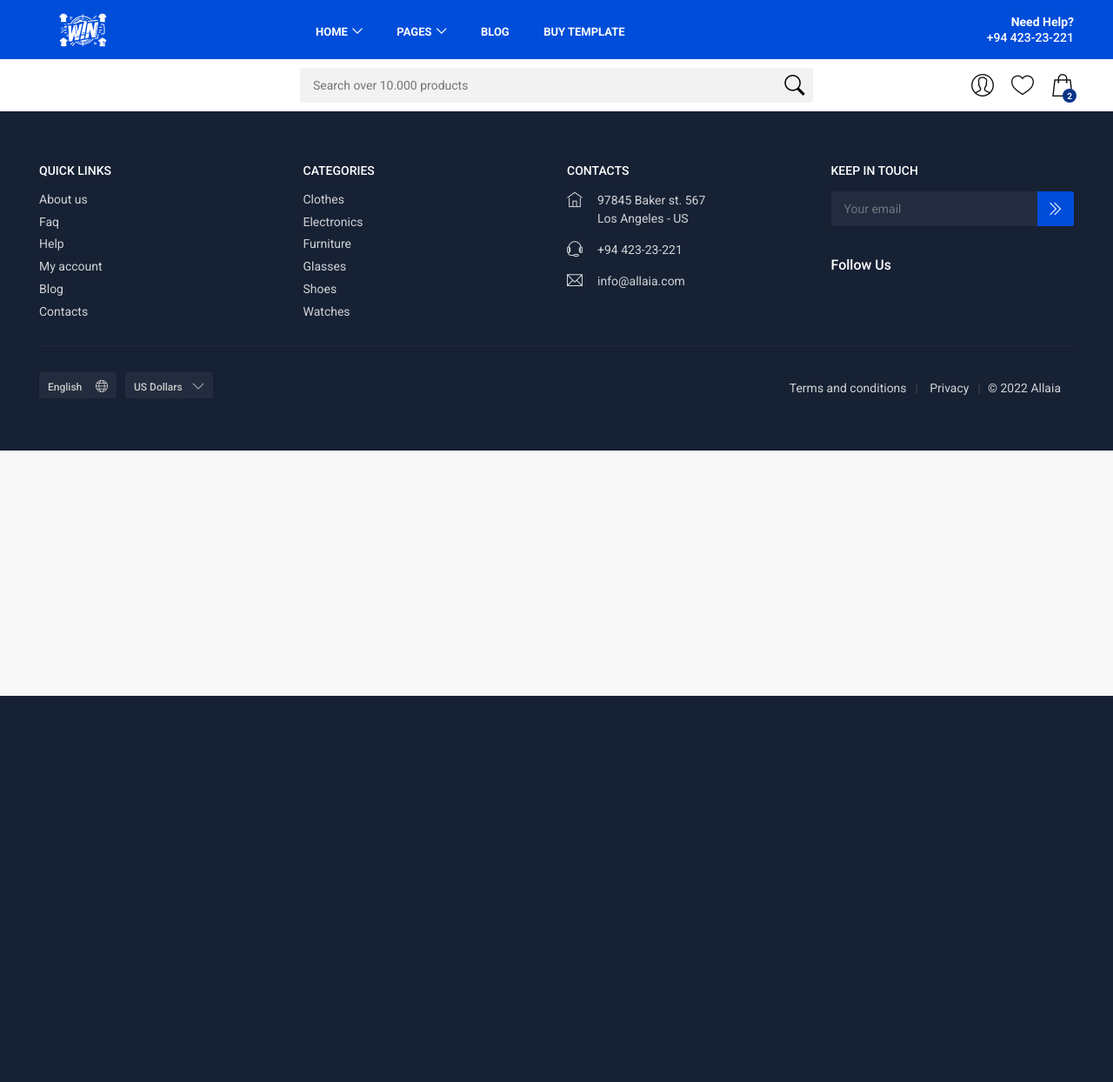
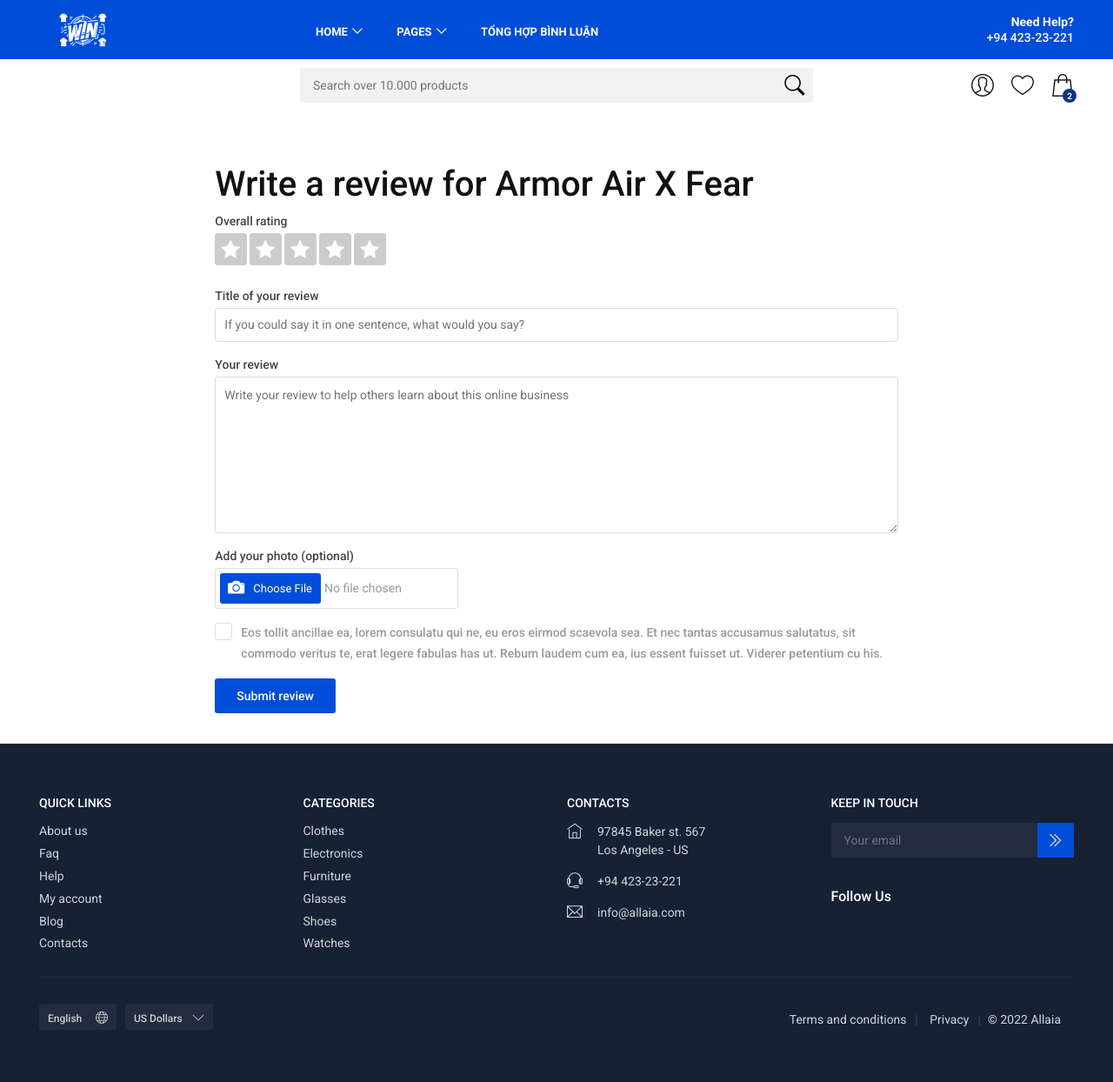
Before and after one commit to phanhung2004/D---n-1, a PHP site: page /index.php?act=leave-review in a window 1280 px wide. Shown: the whole page at 87% size. Before the commit the page ends 800 px from the top, so only its background shows below. Run offline with PHP 8.4, Linux system fonts and the light colour scheme; data that the repository does not hold is empty.

Commit message:
update luong 50

```diff
--- a/html/index.php
+++ b/html/index.php
@@ -10,6 +10,9 @@
     if(isset($_GET['act'])&&($_GET['act']!="")){
         $act=$_GET['act'];
         switch($act){
+            case "leave-review":
+                include "view/leave-review.php";
+                break;
             case "account":
                 include "view/account.php";
                 break;
--- a/html/view/header.php
+++ b/html/view/header.php
@@ -65,10 +65,10 @@
 								<li class="submenu">
 									<a href="javascript:void(0);" class="show-submenu">Home</a>
 									<ul>
-										<li><a href="index.php?act=home">Slider</a></li>
-										<li><a href="index.php?act=index-2">Video Background</a></li>
-										<li><a href="index.php?act=index-3">Vertical Slider</a></li>
-										<li><a href="index.php?act=index-4">GDPR Cookie Bar</a></li>
+										<li><a href="index.php?act=home">Home</a></li>
+										<li><a href="index.php?act=index-2">Video Mô tả</a></li>
+										<!-- <li><a href="index.php?act=index-3">Vertical Slider</a></li>
+										<li><a href="index.php?act=index-4">GDPR Cookie Bar</a></li> -->
 									</ul>
 								</li>
 								<li class="megamenu submenu">
@@ -76,15 +76,15 @@
 									<div class="menu-wrapper">
 										<div class="row small-gutters">
 											<div class="col-lg-3">
-												<h3>Listing grid</h3>
+												<h3>Danh mục các loại áo</h3>
 												<ul>
-													<li><a href="index.php?act=listing-grid-1-full">Grid Full Width</a></li>
-													<li><a href="index.php?act=listing-grid-2-full">Grid Full Width 2</a></li>
-													<li><a href="index.php?act=listing-grid-3">Grid Boxed</a></li>
-													<li><a href="index.php?act=listing-grid-4-sidebar-left">Grid Sidebar Left</a></li>
+													<li><a href="index.php?act=listing-grid-1-full">Áo sơ mi</a></li>
+													<li><a href="index.php?act=listing-grid-2-full">Áo phông</a></li>
+													<li><a href="index.php?act=listing-grid-3">Áo Polo</a></li>
+													<!-- <li><a href="index.php?act=listing-grid-4-sidebar-left">Grid Sidebar Left</a></li>
 													<li><a href="index.php?act=listing-grid-5-sidebar-right">Grid Sidebar Right</a></li>
 													<li><a href="index.php?act=listing-grid-6-sidebar-left">Grid Sidebar Left 2</a></li>
-													<li><a href="index.php?act=listing-grid-7-sidebar-right">Grid Sidebar Right 2</a></li>
+													<li><a href="index.php?act=listing-grid-7-sidebar-right">Grid Sidebar Right 2</a></li> -->
 												</ul>
 											</div>
 											<!-- <div class="col-lg-3">
@@ -140,11 +140,11 @@
 										<li><a href="modal-newsletter.html">Modal Newsletter</a></li>
 									</ul>
 								</li> -->
+								<!-- <li>
+									<a href="index.php?act=blog">Blog</a>
+								</li> -->
 								<li>
-									<a href="index.php?act=blog">Blog</a>
-								</li>
-								<li>
-									<a href="#0">Buy Template</a>
+									<a href="#0">Tổng hợp bình luận</a>
 								</li>
 							</ul>
 						</div>
--- /dev/null
+++ b/html/view/leave-review.php
@@ -0,0 +1,64 @@
+<link href="css/bootstrap.min.css" rel="stylesheet">
+    <link href="css/style.css" rel="stylesheet">
+
+	<!-- SPECIFIC CSS -->
+    <link href="css/leave_review.css" rel="stylesheet">
+
+    <!-- YOUR CUSTOM CSS -->
+    <link href="css/custom.css" rel="stylesheet">
+<main>
+
+
+	<div class="container margin_60_35">
+
+			<div class="row justify-content-center">
+				<div class="col-lg-8">
+					<div class="write_review">
+						<h1>Write a review for Armor Air X Fear</h1>
+						<div class="rating_submit">
+							<div class="form-group">
+							<label class="d-block">Overall rating</label>
+							<span class="rating mb-0">
+								<input type="radio" class="rating-input" id="5_star" name="rating-input" value="5 Stars"><label for="5_star" class="rating-star"></label>
+								<input type="radio" class="rating-input" id="4_star" name="rating-input" value="4 Stars"><label for="4_star" class="rating-star"></label>
+								<input type="radio" class="rating-input" id="3_star" name="rating-input" value="3 Stars"><label for="3_star" class="rating-star"></label>
+								<input type="radio" class="rating-input" id="2_star" name="rating-input" value="2 Stars"><label for="2_star" class="rating-star"></label>
+								<input type="radio" class="rating-input" id="1_star" name="rating-input" value="1 Star"><label for="1_star" class="rating-star"></label>
+							</span>
+							</div>
+						</div>
+						<!-- /rating_submit -->
+						<div class="form-group">
+							<label>Title of your review</label>
+							<input class="form-control" type="text" placeholder="If you could say it in one sentence, what would you say?">
+						</div>
+						<div class="form-group">
+							<label>Your review</label>
+							<textarea class="form-control" style="height: 180px;" placeholder="Write your review to help others learn about this online business"></textarea>
+						</div>
+						<div class="form-group">
+							<label>Add your photo (optional)</label>
+							<div class="fileupload"><input type="file" name="fileupload" accept="image/*"></div>
+						</div>
+						<div class="form-group">
+							<div class="checkboxes float-left add_bottom_15 add_top_15">
+								<label class="container_check">Eos tollit ancillae ea, lorem consulatu qui ne, eu eros eirmod scaevola sea. Et nec tantas accusamus salutatus, sit commodo veritus te, erat legere fabulas has ut. Rebum laudem cum ea, ius essent fuisset ut. Viderer petentium cu his.
+									<input type="checkbox">
+									<span class="checkmark"></span>
+								</label>
+							</div>
+						</div>
+						<a href="confirm.html" class="btn_1">Submit review</a>
+					</div>
+				</div>
+		</div>
+		<!-- /row -->
+		</div>
+		<!-- /container -->
+	</main>
+	<!--/main-->
+    <div id="toTop"></div><!-- Back to top button -->
+
+	<!-- COMMON SCRIPTS -->
+    <script src="js/common_scripts.min.js"></script>
+    <script src="js/main.js"></script>
```
Also changed, not shown: html/view/cart.php (+15 -2 lines), html/view/home.php (+23 -16 lines), html/view/product-detail-1.php (+14 -6 lines), 1 other file.
